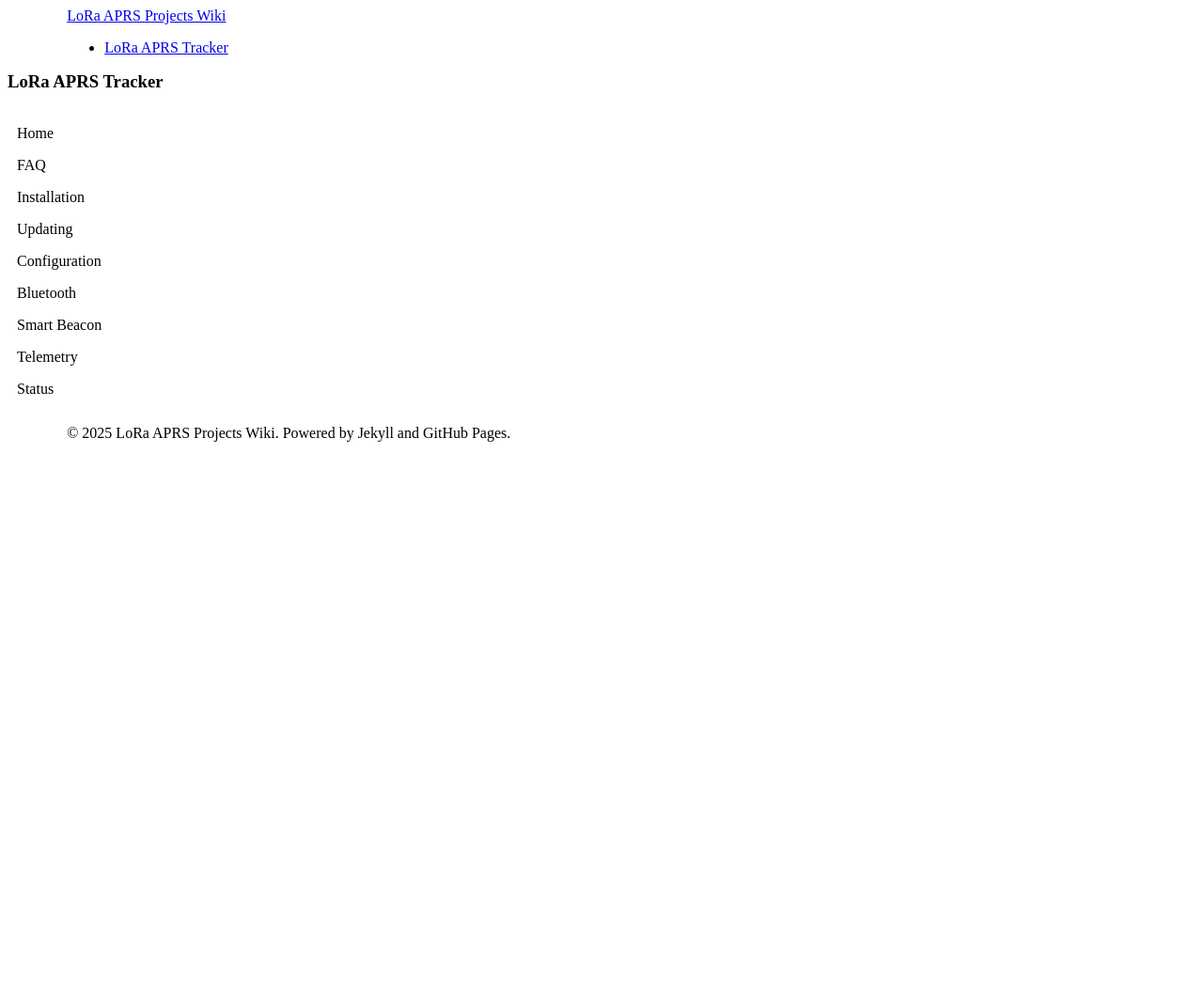
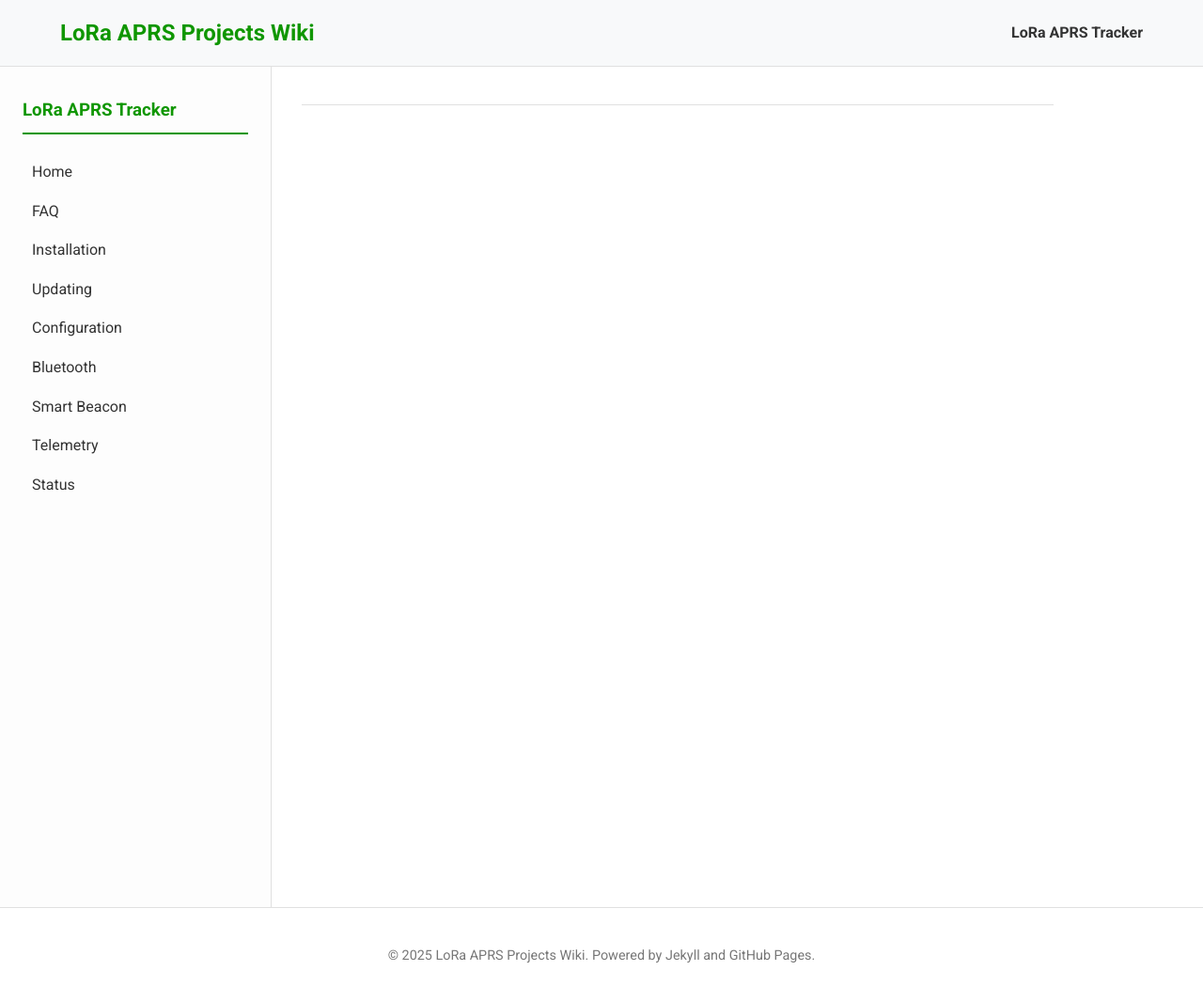
Before and after one commit to SQ2CPA/LoRa_APRS_Wiki, a Jekyll site: the page built from index.md, in a window 1280 px wide. Shown: the whole page at 94% size. Built offline with Jekyll 4.4.1, drawn with Linux system fonts in a browser that asks for light colours; our own code applies the rules of GitHub Pages for plain Markdown files; before the commit the page ends 900 px from its top, so only the background shows below that.

Commit message:
fix: style layout null

```diff
--- a/assets/css/style.css
+++ b/assets/css/style.css
@@ -1,8 +1,8 @@
 ---
-# Front matter marker is required for Jekyll to process this file
+# Front matter is required for SCSS files to be processed by Jekyll
+layout: null
 ---
 
-// Variables
 :root {
     --primary-color: #0f9600;
     --primary-color-dark: #0b6e00;
@@ -16,7 +16,6 @@
     --font-family: "Roboto", sans-serif;
 }
 
-// General Body Styles
 body {
     font-family: var(--font-family);
     margin: 0;
@@ -32,7 +31,6 @@
     margin: 0 auto;
 }
 
-// Header
 .site-header {
     background-color: var(--header-bg);
     border-bottom: 1px solid var(--border-color);
@@ -71,7 +69,6 @@
     }
 }
 
-// Main Layout
 .main-container {
     display: flex;
     .wrapper {
@@ -80,7 +77,6 @@
     }
 }
 
-// Sidebar
 .sidebar {
     width: 240px;
     flex-shrink: 0;
@@ -122,7 +118,6 @@
     }
 }
 
-// Main Content
 .content {
     flex-grow: 1;
     padding: 2rem;
@@ -193,7 +188,6 @@
     }
 }
 
-// Footer
 .site-footer {
     border-top: 1px solid var(--border-color);
     padding: 1.5rem 0;
@@ -202,7 +196,6 @@
     font-size: 0.9rem;
 }
 
-// Responsive design
 @media (max-width: 768px) {
     .main-container {
         flex-direction: column;
```
